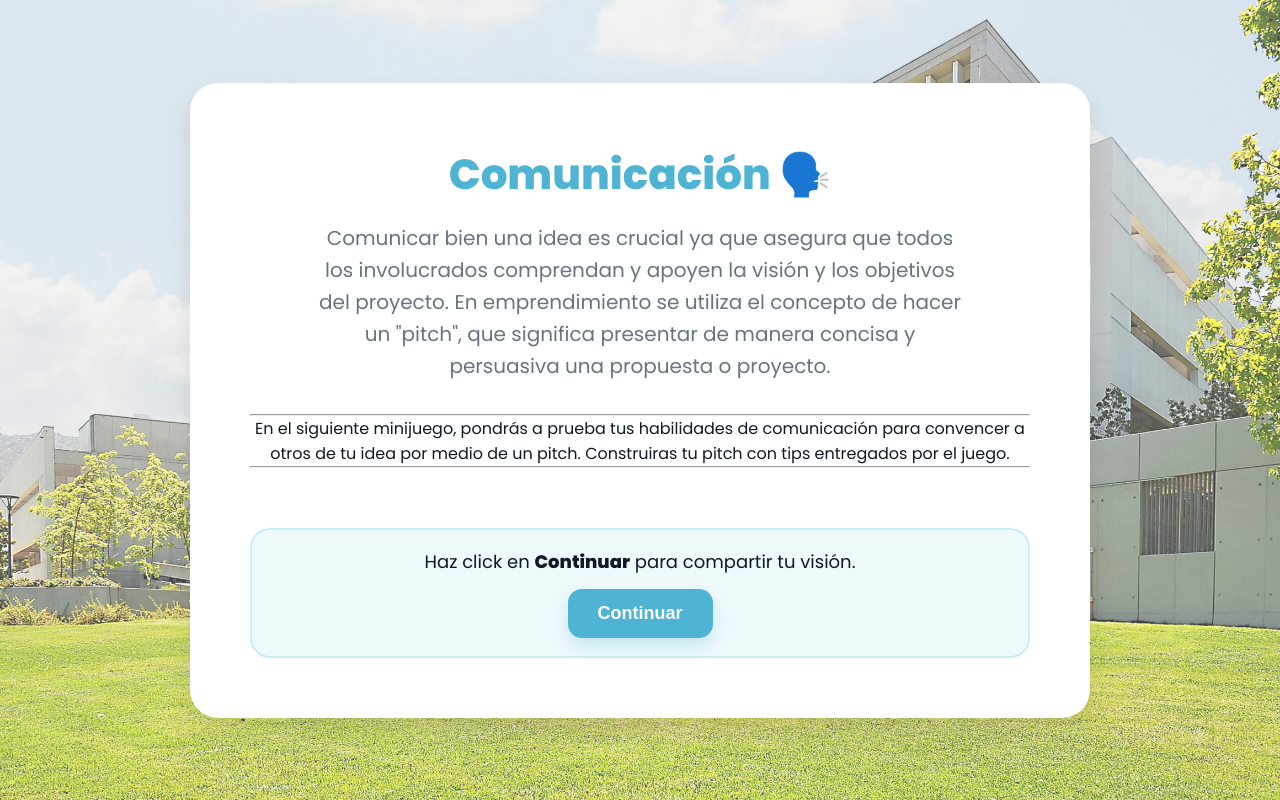
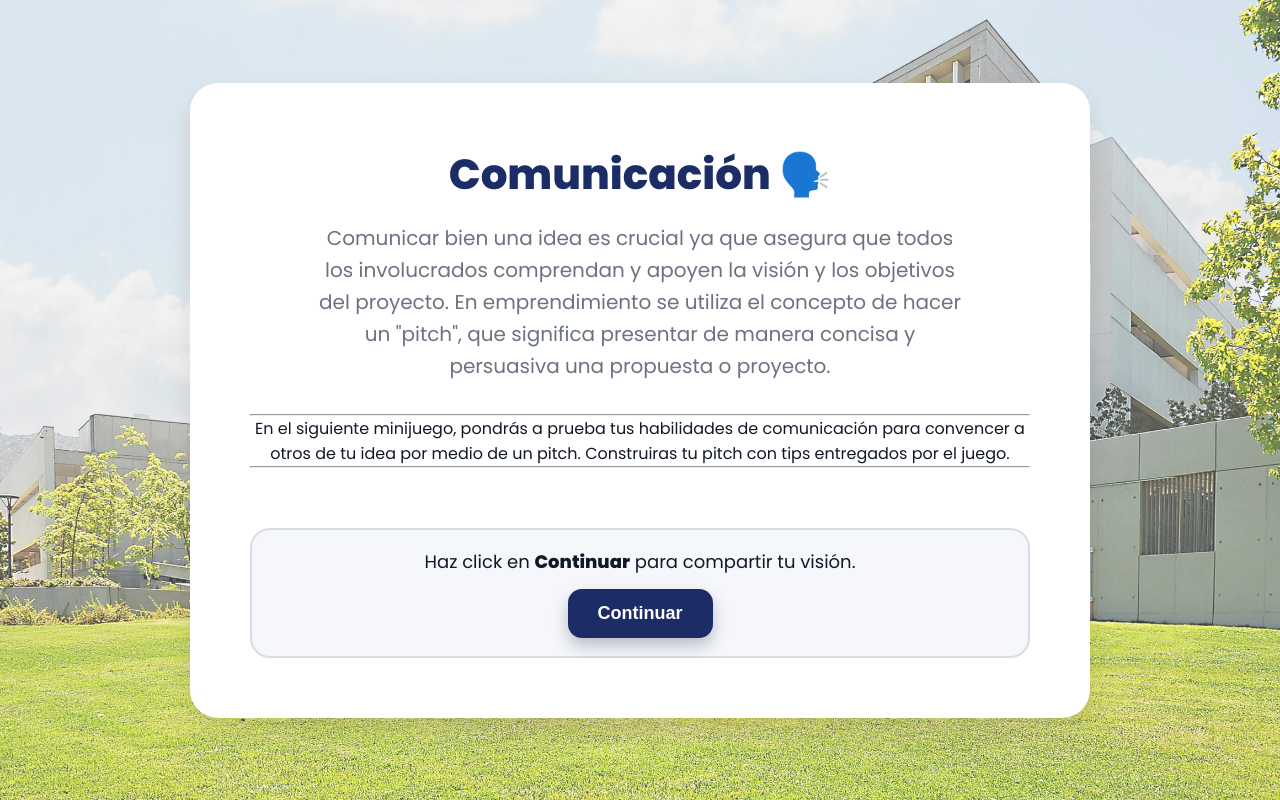
Before and after one commit to leoUDD/PROYECTO-INGENIERIA-DE-SOFTWARE, a Django app: page /transicioncomunicacion/ in a window 1280 px wide. Run offline with Django 5.2, Linux system fonts and the light colour scheme.

Commit message:
+ fixes estilo, urls

```diff
--- a/juego/static/css/estilo_transicioncomunicacion.css
+++ b/juego/static/css/estilo_transicioncomunicacion.css
@@ -4,8 +4,8 @@
   --card:#fff;
   --text:#111827;
   --muted:#6b7280;
-  --primary:#4fb3d4;
-  --primary-pressed:#3d91ad;
+  --primary:#1c2c66;
+  --primary-pressed:#243a88;
   --shadow:0 12px 28px rgba(0,0,0,.1);
   --radius:24px;
 }
@@ -55,10 +55,10 @@ body {
 }
 
 .next-step {
-  background:#eef9fc;
+  background:#f5f7fb;
   border-radius:20px;
   padding:20px;
-  box-shadow:inset 0 0 0 2px #c8edf7;
+  box-shadow:inset 0 0 0 2px #d9dce6;
   margin-top: 30px;
   display: flex;
   flex-direction: column;
@@ -80,7 +80,7 @@ body {
   font-size:clamp(15px, 1.8vw, 18px);
   font-weight:700;
   cursor:pointer;
-  box-shadow:0 8px 16px rgba(79,179,212,.25);
+  box-shadow:0 8px 16px rgba(17,24,42,.25);
   transition:background .25s ease, transform .2s ease;
 }
 
--- a/juego/static/css/estilo_transiciondesafio.css
+++ b/juego/static/css/estilo_transiciondesafio.css
@@ -4,8 +4,8 @@
   --card:#fff;
   --text:#111827;
   --muted:#6b7280;
-  --primary:#c43e3e;
-  --primary-pressed:#9e3030;
+  --primary:#0a8177;
+  --primary-pressed:#07675f;
   --shadow:0 12px 28px rgba(0,0,0,.1);
   --radius:24px;
 }
@@ -80,7 +80,7 @@ body {
   font-size:clamp(15px, 1.8vw, 18px);
   font-weight:700;
   cursor:pointer;
-  box-shadow:0 8px 16px rgba(196,62,62,.25);
+  box-shadow:0 8px 16px rgba(10,129,119,.25);
   transition:background .25s ease, transform .2s ease;
 }
 
--- a/juego/templates/desafios.html
+++ b/juego/templates/desafios.html
@@ -75,7 +75,7 @@
     document.getElementById('btnContinuar').addEventListener('click', () => {
       const id = localStorage.getItem('desafioSeleccionado');
       if (id) {
-        window.location.href = "{% url 'transicion_empatia' %}";
+        window.location.href = "{% url 'transicionempatia' %}";
       }
     });
   </script>
--- a/juego/templates/minijuego1.html
+++ b/juego/templates/minijuego1.html
@@ -46,7 +46,7 @@
       <div id="status" class="status">0/5</div>
     </div>
     <div id="routes"
-          data-tematicas-url="{% url 'tematicas' %}">
+          data-tematicas-url="{% url 'transiciondesafio' %}">
     </div>
   </main>
   <script src="{% static 'js/sopadeletras.js' %}?v=3" defer></script>
```
